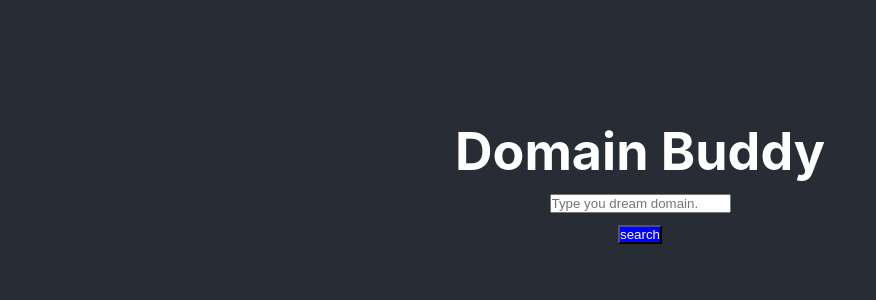
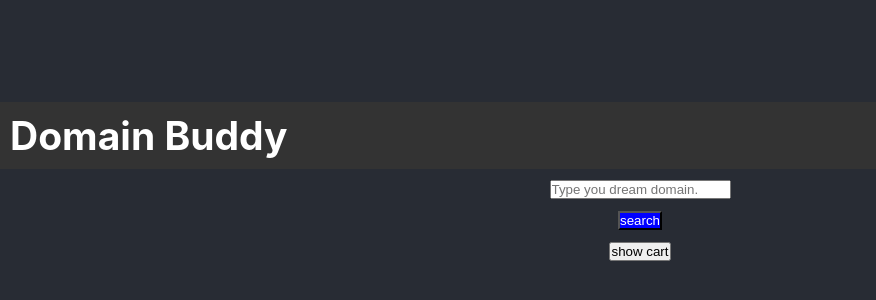
Before and after one commit to yogeshsahu15379/pixel, a React (Create React App) app: page / in a window 1280 px wide. Shown: the part 218-518 px from the top of the page, without its empty margins (0-876 px from the left). Built offline with nearby package versions, Linux system fonts and the light colour scheme.

Commit message:
create cart container and added animation

```diff
--- a/src/App.css
+++ b/src/App.css
@@ -15,9 +15,21 @@
   justify-content: center;
   font-size: calc(10px + 2vmin);
   color: white;
+  position: relative;
 }
 .card-container{
   display: flex;
   flex-wrap: wrap;
   justify-content: center;
 }
+
+.navbar{
+  background-color: #333;
+  color: white;
+  padding: 10px;
+  text-align: left;
+  width: 100%;
+  /* position: fixed; */
+  top: 0;
+  /* z-index: 1; */
+}
--- a/src/App.tsx
+++ b/src/App.tsx
@@ -2,22 +2,27 @@ import { useState } from 'react';
 import './App.css';
 import Card from './component/card/Card';
 import Form from './component/form/Form';
+import Cart from './component/cart/Cart';
 
 function App() {
 
-  const [SuggestedData,setSuggestedData] = useState([]);
-
+  const [SuggestedData, setSuggestedData] = useState([]);
+const [isShowCart, setIsShowCart] = useState(false);
   return (
-    <div className="App">
-      <header className="App-header">
+    <div className="App App-header">
+      <nav className="navbar">
         <h1>Domain Buddy</h1>
+      </nav>
+      <div className="container">
       <Form setSuggestedData={setSuggestedData} />
-      <div className='card-container'>
-      {SuggestedData.map((data:any) => (
-        <Card heading={data.domain} subheading={data.availability} pricing={data.price} discount={data.renewal_price} />
-      ))}
+        <div className='card-container'>
+          {SuggestedData.map((data: any) => (
+            <Card heading={data.domain.toLowerCase()} subheading={data.availability} pricing={data.price} discount={data.renewal_price} />
+          ))}
+        </div>
+        <button onClick={()=>{setIsShowCart(!isShowCart)}}>show cart</button>
+        <Cart cards={SuggestedData} isShow={isShowCart} />
       </div>
-      </header>
     </div>
   );
 }
--- a/src/component/card/Card.css
+++ b/src/component/card/Card.css
@@ -2,7 +2,7 @@
     border: 1px solid #ccc;
     border-radius: 5px;
     min-width: 300px;
-    max-width: 600px;
+    max-width: 300px;
     margin: 10px;
 }
 .card-header{
@@ -10,5 +10,6 @@
     padding: 10px;
     border-bottom: 1px solid #ccc;
     color: #282c34;
-    text-transform: capitalize;
+    text-transform: lowercase;
+    text-wrap: wrap;
 }
--- /dev/null
+++ b/src/component/cart/Cart.css
@@ -0,0 +1,17 @@
+/* Initial state of the cart, hidden off-screen to the right */
+.cart {
+    position: fixed;
+    top: 0;
+    right: -100%;
+    width: 300px; /* Adjust the width as needed */
+    height: 100%;
+    background-color: white; /* Adjust the background color as needed */
+    box-shadow: -2px 0 5px rgba(0, 0, 0, 0.5);
+    transition: right 0.3s ease-in-out;
+    /* z-index: 2; */
+}
+
+/* Class to show the cart */
+.cart.show {
+    right: 0;
+}
--- a/src/component/cart/Cart.tsx
+++ b/src/component/cart/Cart.tsx
@@ -1,4 +1,5 @@
 import React from 'react';
+import './Cart.css';
 
 interface Card {
     id: number;
@@ -8,11 +9,15 @@ interface Card {
 
 interface CartProps {
     cards: Card[];
+    isShow: boolean;
 }
 
-const Cart: React.FC<CartProps> = ({ cards }) => {
+const Cart: React.FC<CartProps> = ({ cards,isShow }) => {
     return (
-        <div>
+        <>
+        <div className={`cart ${isShow ? 'show' : 'hide'}`}>
+        <p style={{color:"red"}}>Your Cart</p>
+
             {cards.length > 0 ? (
                 cards.map((card) => (
                     <div key={card.id} className="card">
@@ -24,6 +29,7 @@ const Cart: React.FC<CartProps> = ({ cards }) => {
                 <p>No Domains avai lable</p>
             )}
         </div>
+        </>
     );
 };
 
```
